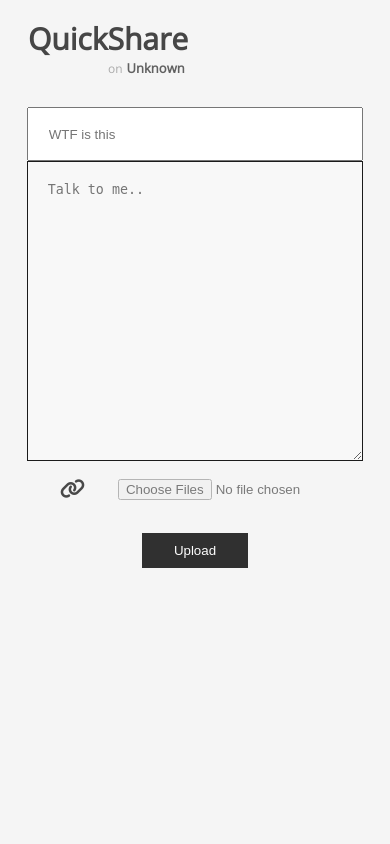
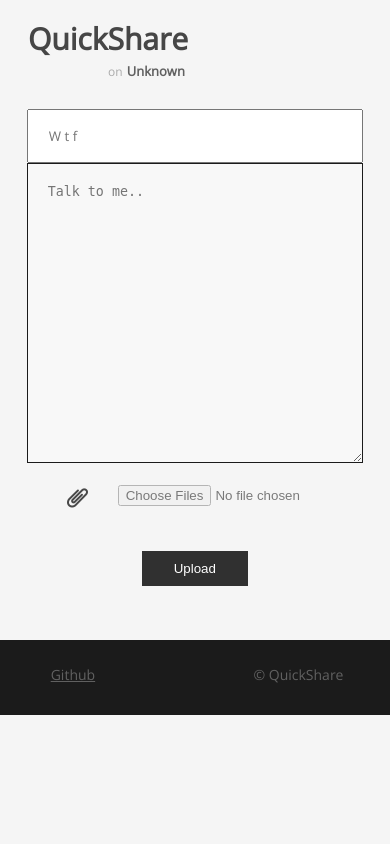
Before and after one commit to GeorgiKJoseph/QuickShare, a Django app: page / in a window 390 px wide. Run offline with Django 3.2, Linux system fonts and the light colour scheme; data that the repository does not hold is empty; some libraries are stand-ins or nearby versions.

Commit message:
responsive templates

```diff
--- a/quickshare/static/css/base.css
+++ b/quickshare/static/css/base.css
@@ -3,8 +3,11 @@ h1, h2, h3, h4, h5, p, a {
 }
 body {
     background-color: #F5F5F5;
+    font-family: 'Open Sans', sans-serif;
+    margin: 0 0 0 0;
 }
 .app_title {
+    margin: 8 0 0 8;
     color: #1B1B1B;
     opacity: 0.8;
     font-size: 40px;
@@ -16,6 +19,7 @@ body {
     z-index: 30;
     padding-left: 220px;
     position: fixed;
+    margin: 0 0 0 8;
 }
 .app_subtitle_on {
     font-family: 'Open Sans', sans-serif;
@@ -25,6 +29,10 @@ body {
 .app_subtitle_os {
     font-family: 'Open Sans', sans-serif;
     opacity: 0.7;
+}
+.subtitle_ani {
+    rotate: 90;
+    animation-duration: 100ms;
 }
 
 .section:after {
@@ -38,6 +46,7 @@ body {
     text-align: center;
     padding: 30px 0px 0px 0px;
     position: fixed;
+    margin: 8;
 }
 .upload_section_mimic {
     width: 40%;
@@ -49,6 +58,7 @@ body {
     width: 90%;
     height: 30px;
     padding: 25px 0px 25px 20px;
+    font-family: 'Open Sans', sans-serif;
 }
 .text {
     width: 90%;
@@ -76,6 +86,9 @@ body {
     overflow: hidden;
     position: relative;
 }
+.attachment_icon {
+    padding-left: 30px;
+}
 .form_upload_button {
     padding: 3px;
     background-color: #1B1B1B;
@@ -92,6 +105,7 @@ body {
     width: 60%;
     float: left;
     text-align: center;
+    padding-left: 40%;
 }
 .content_cards{
     margin-top: 10px;
@@ -111,6 +125,8 @@ body {
     padding-top: 20px;
     padding-bottom: 20px;
     overflow: hidden;
+    color: #1B1B1B;
+    opacity: 0.7;
 }
 .card_created_date {
     width: 50%;
@@ -120,6 +136,7 @@ body {
     font-size: 15px;
     font-weight: bold;
     padding-top: 25px;
+    overflow: hidden;
 }
 .card_body {
     border: 1px solid white;
@@ -153,6 +170,7 @@ body {
     font-style: italic;
     opacity: 0.5;
     padding-left: 15%;
+    overflow: hidden;
 }
 .card_attch_links a {
     color: #1B1B1B;
@@ -162,8 +180,14 @@ body {
 }
 @media (max-width: 1080px) {
     .upload_section, .content_section {
-        width: 100%;
+        width: 95.8%;
         position: relative;
+    }
+    .upload_section {
+        padding-top: 20px;
+    }
+    .content_section {
+        padding: 0 8px 0 8px;
     }
 
     .app_title {
@@ -183,7 +207,33 @@ body {
         font-weight: bold;
         opacity: 0.6;
     }
-
+    .attachment_icon {
+        padding-left: 10px;
+    }
+    .footer {
+        height: 50px;
+        bottom: 0;
+        background-color: #1B1B1B;
+        opacity: 1;
+        padding-top: 25px;
+        font-size: 14px;
+    }
+    .footer_link_github a{
+        font-family: 'Open Sans', sans-serif;
+        color:white;
+        padding-left: 13%;
+        opacity: 0.3;
+        width: 35%;
+        float: left;
+    }
+    .footer_text {
+        font-family: 'Open Sans', sans-serif;
+        color:white;
+        padding-left: 17%;
+        opacity: 0.3;
+        float: left;
+        width: 30%;
+    }
 }
 
 .bg {
--- a/quickshare/static/js/base.js
+++ b/quickshare/static/js/base.js
@@ -0,0 +1,14 @@
+function app_subtitle_ani(os, device){
+    var flag = 0;
+    window.setInterval(function(){
+        if (flag ==0){
+            document.getElementById('subtitle').innerHTML = os;
+            flag = 1;
+        }
+        else{
+            document.getElementById('subtitle').innerHTML = device;
+            flag = 0;
+            document.getElementById('subtitle').style.display='subtitle_ani';
+        }
+    },3000);
+}
--- a/quickshare/templates/quickshare/home.html
+++ b/quickshare/templates/quickshare/home.html
@@ -4,28 +4,30 @@
     <head>
         <title>QuickShare</title>
         <link rel="stylesheet" href="{% static 'css/base.css' %}">
-        <link rel="stylesheet" href="{% static 'js/base.js' %}">
+        <script type="text/javascript" src="{% static 'js/base.js' %}"></script>
         <link href='http://fonts.googleapis.com/css?family=Open+Sans' rel='stylesheet' type='text/css'>
-        <script src="https://kit.fontawesome.com/a076d05399.js"></script>
         <meta name="viewport" content="width=device-width, initial-scale=1">
+        <script type="text/javascript" >
+            window.onload = app_subtitle_ani('{{os}}','{{device}}');
+        </script>
     </head>
     <body>
         <div>
             <div class="container app_title">QuickShare</div>
             <div class="container app_subtitle">
                 <span class="app_subtitle_on"> on</span>
-                <span class="app_subtitle_os">{{os}}</span>
+                <span id='subtitle' class="app_subtitle_os">{{os}}</span>
             </div>
         </div>
         <div class="section">
             <div class="upload_section">
                 <form method="POST" enctype="multipart/form-data">
                     {% csrf_token %}
-                    <input class="header" type="text" name="header" placeholder="WTF is this" required><br>
-                    <textarea class="text" name="text" placeholder="Talk to me.."></textarea><br><br>
+                    <input class="header" type="text" name="header" placeholder="W t f" required><br>
+                    <textarea class="text" name="text" placeholder="Talk to me.." required></textarea><br><br>
                     <div class="attachment">
                         <div class="attachment_name">
-                            <i class="fa fa-link" aria-hidden="true"></i>
+                            <img class="attachment_icon" width="25px" height="25px" src="/static/images/icon2.png">
                         </div>
                         <div class="attachment_button">
                             <input type="file" name="attachment" multiple="" ><br>
@@ -66,5 +68,14 @@
                 {% endfor %}
             </div>
         </div>
+        <div class="footer">
+            <div class="footer_link_github">
+                <a href="https://www.github.com/georgikjoseph/quickshare">Github</a>
+            </div>
+            <div class="footer_text">
+                &copy; QuickShare
+            </div>
+        </div>
     </body>
+
 </html>
--- a/webapp/settings.py
+++ b/webapp/settings.py
@@ -25,7 +25,7 @@ SECRET_KEY = '+=19r_oaqj*!gc-2f&n6s177wcll&ogzcuc6#v7j)4o(qslgra'
 # SECURITY WARNING: don't run with debug turned on in production!
 DEBUG = True
 
-ALLOWED_HOSTS = ['127.0.0.1','192.168.1.4']
+ALLOWED_HOSTS = ['127.0.0.1','192.168.1.4','192.168.43.125']
 
 
 # Application definition
```
Also changed, not shown: quickshare/static/images/icon2.png (added).
